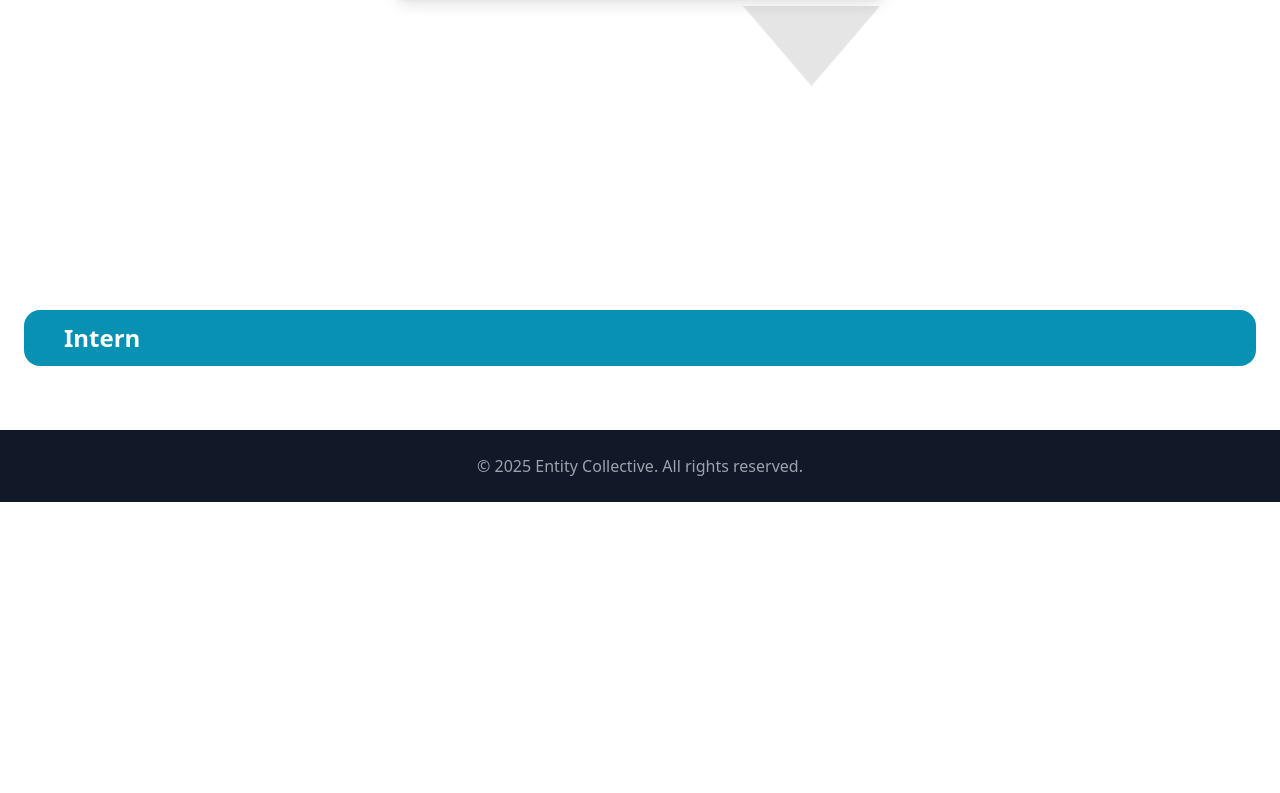
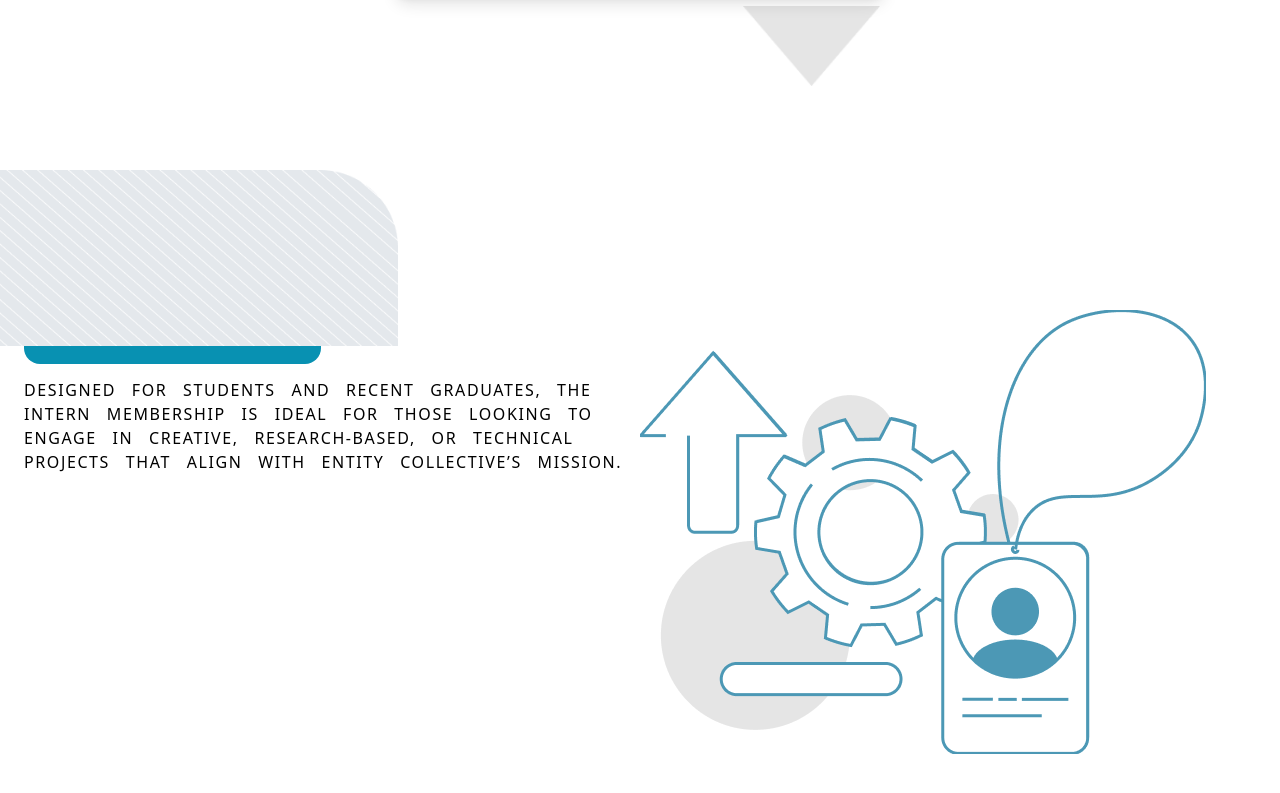
Before and after one commit to saqishah444/Entity-Collective, a React (Vite) app: page / in a window 1280 px wide. Shown: the part 587-1380 px from the top of the page. Before the commit the page ends 1089 px from the top, so only its background shows below. Built offline with nearby package versions, Linux system fonts and the light colour scheme.

Commit message:
some changes

```diff
--- a/src/App.jsx
+++ b/src/App.jsx
@@ -3,10 +3,12 @@ import Navbar from './Components/Navbar.jsx'
 import joinus from './assets/images/join-us-heroimg.png'
 import pathimg from './assets/images/path.png'
 import herocomp from './assets/images/hero-component.png'
+import maskleft from './assets/images/mask-group-left.png'
+import internship from './assets/images/internship.png'
 
 const App = () => {
   return (
-    <div className="scroll-smooth font-sans container mx-auto">
+    <div className="scroll-smooth font-sans ">
       {/* Navbar */}
       <Navbar />
 
@@ -32,7 +34,7 @@ const App = () => {
               MEMBERSHIPS
             </button>
             <div>
-          <img src={herocomp} alt="" className='absolute bottom-20 md:bottom-36 lg-40 left-0' srcset="" />
+              <img src={herocomp} alt="" className='absolute bottom-20 md:bottom-36 lg-40 left-0' srcSet="" />
             </div>
           </div>
           {/* === Bottom Vector Arrow === */}
@@ -50,9 +52,29 @@ const App = () => {
 
       {/* About Section */}
       <section id="about" className="  bg-white px-6 py-16" >
+        <div className='container mx-auto'>
+          <div className='flex flex-col justify-center items-center'>
+
+            <div className='grid md:grid-cols-2  justify-center relative'>
+
               <div>
+                <div className='relative'>
+              <span className="bg-cyan-600 z-50 text-white text-center tracking-widest font-medium px-24 py-4 text-3xl rounded-2xl">
+                Intern
+              </span>
+              <div className='absolute left-[-150px] bottom-0 '>
+                <img src={maskleft} className='h-44 w-auto  ' alt="" srcset="" />
+              </div>
+            </div>
+                <p className='tracking-widest [word-spacing:10px] mt-8'>DESIGNED FOR STUDENTS AND RECENT GRADUATES, THE INTERN MEMBERSHIP IS IDEAL FOR THOSE LOOKING TO ENGAGE IN CREATIVE, RESEARCH-BASED, OR TECHNICAL PROJECTS THAT ALIGN WITH ENTITY COLLECTIVE’S MISSION.</p>
+
+              </div>
               <div>
-            <h2 className='bg-cyan-600 block py-3 px-10 text-2xl font-semibold text-white rounded-2xl'>Intern</h2>
+                <img src={internship} alt=""  />
+
+              </div>
+            </div>
+
           </div>
 
         </div>
@@ -62,10 +84,7 @@ const App = () => {
 
 
 
-      {/* Footer */}
-      <footer className="bg-gray-900 text-gray-400 text-center py-6">
-        © {new Date().getFullYear()} Entity Collective. All rights reserved.
-      </footer>
+
     </div>
 
   )
--- a/src/Components/Section.jsx
+++ b/src/Components/Section.jsx
@@ -2,7 +2,33 @@ import React from 'react'
 
 const Section = () => {
   return (
-    <div>Section</div>
+    <div>
+
+
+
+       <div className='absolute left-0 bottom-20'>
+        <img src={maskleft} className='h-20 w-auto left-10 ' alt="" srcset="" />
+      </div>
+
+
+
+
+
+
+
+
+
+
+
+
+
+
+
+
+
+
+
+    </div>
   )
 }
 
```
Lines whose indentation alone changed are shown as unchanged.
